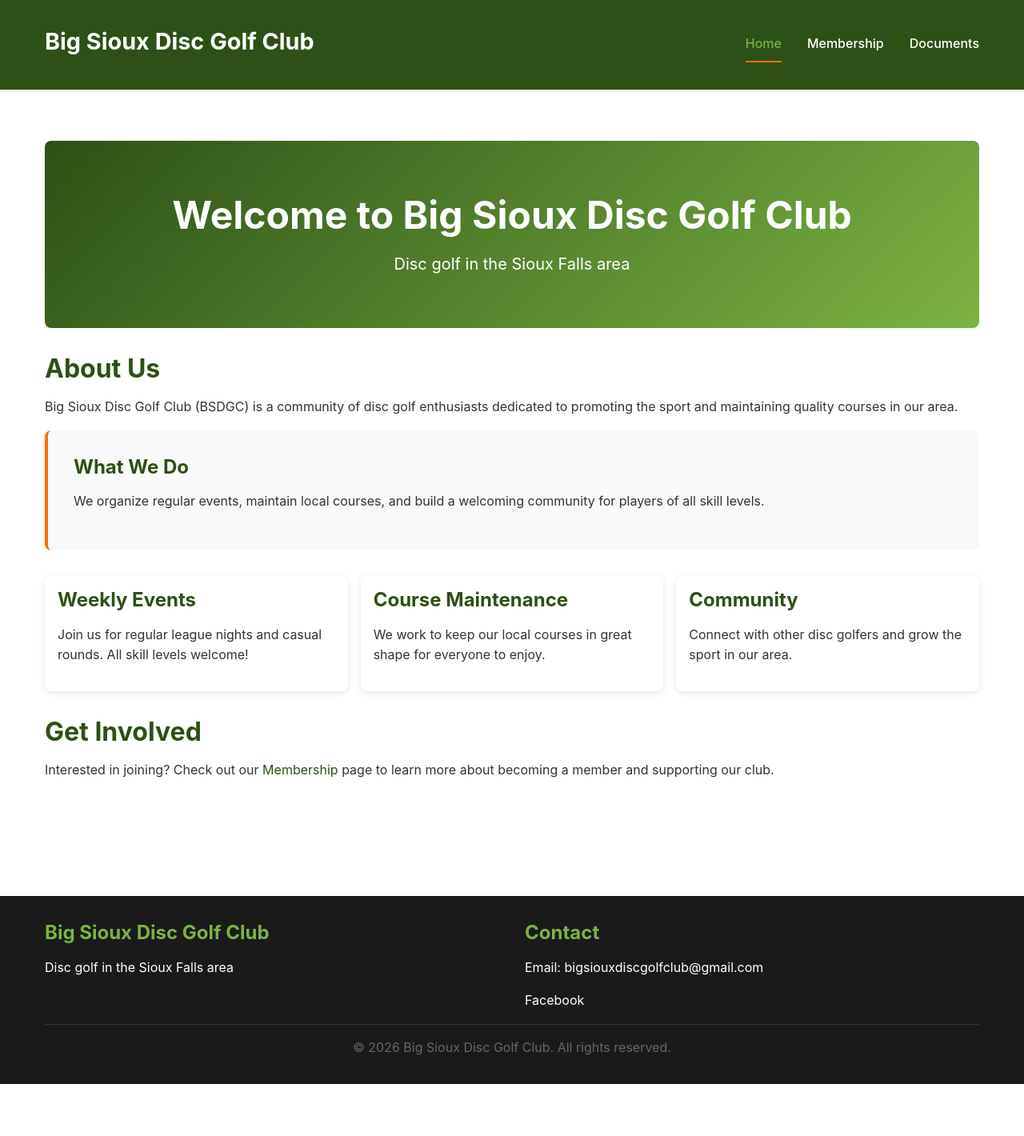
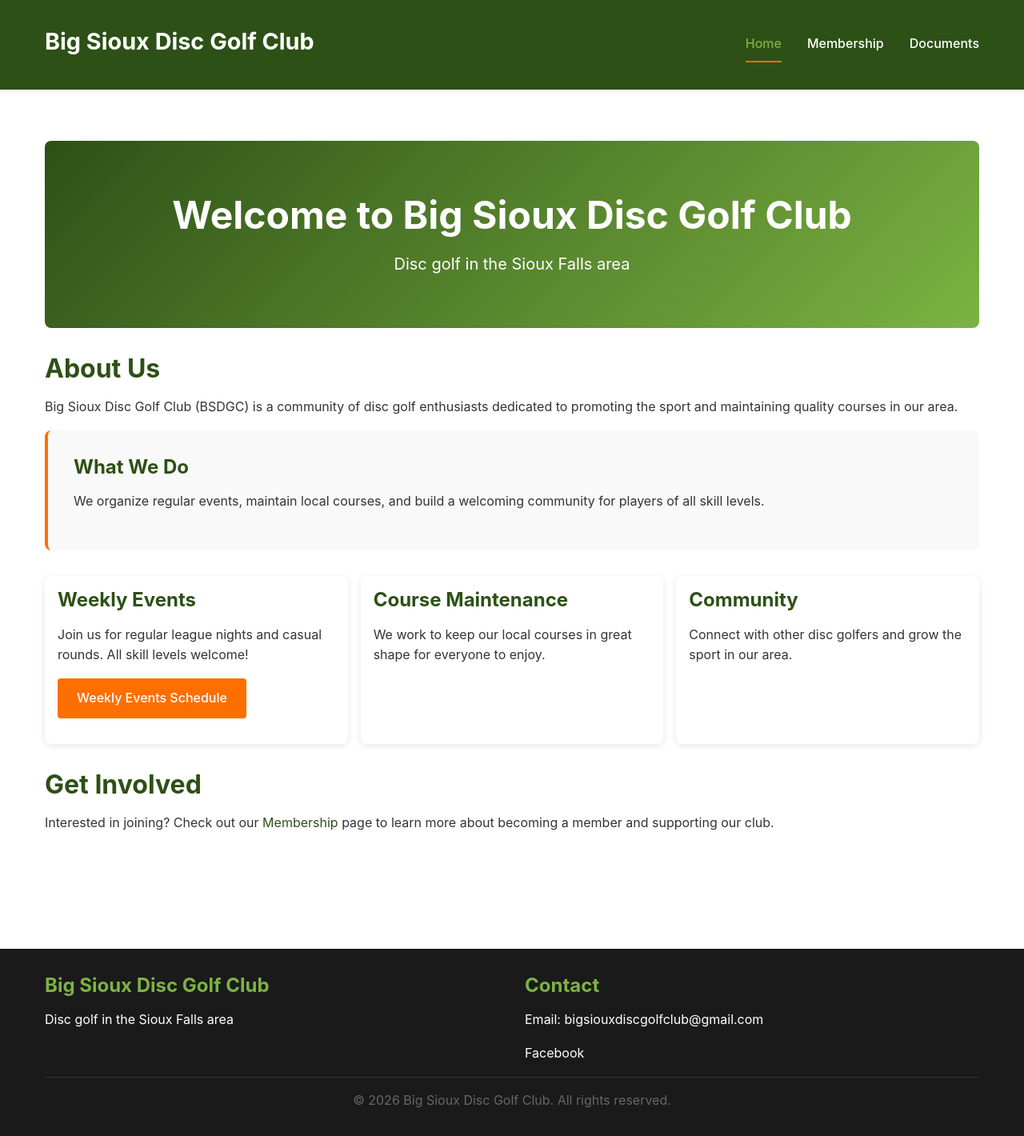
Before and after one commit to aklaudt/bsdgc, a Jekyll site: the page built from index.md, in a window 1280 px wide. Shown: the whole page at 80% size. Built offline with Jekyll 4.4.1, drawn with Linux system fonts in a browser that asks for light colours; before the commit the page ends 1355 px from its top, so only the background shows below that.

Commit message:
Update weekly events button

```diff
--- a/index.md
+++ b/index.md
@@ -21,6 +21,9 @@ Big Sioux Disc Golf Club (BSDGC) is a community of disc golf enthusiasts dedicat
   <div class="card">
     <h3>Weekly Events</h3>
     <p>Join us for regular league nights and casual rounds. All skill levels welcome!</p>
+    <p>
+      <a class="btn" href="https://udisc.com/leagues/bsdgc-wednesday-league-HD67oj/schedule" target="_blank" rel="noopener">Weekly Events Schedule</a>
+    </p>
   </div>
 
   <div class="card">
```
